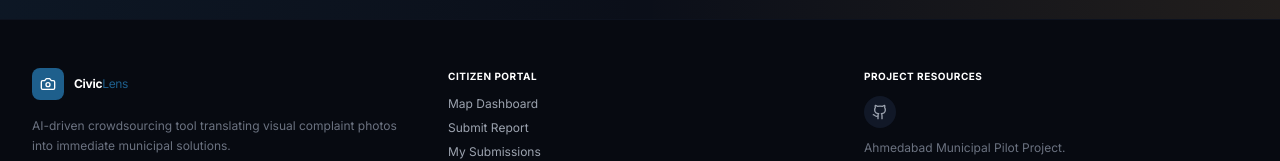
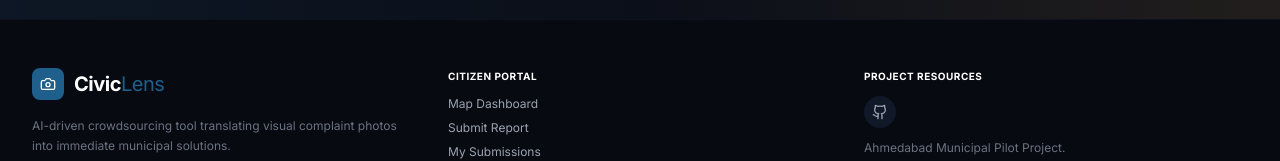
Before and after one commit to Tanish1808/Civic-Lens, a React (Vite) app in the folder civic_lens_frontend/: page / in a window 1280 px wide. Shown: the part 3727-3888 px from the top of the page. Built offline with nearby package versions, Linux system fonts and the light colour scheme.

Commit message:
fix: adjust footer brand logo text size to text-xl for visual alignment

```diff
--- a/civic_lens_frontend/src/features/dashboard/pages/LandingPage.jsx
+++ b/civic_lens_frontend/src/features/dashboard/pages/LandingPage.jsx
@@ -388,7 +388,7 @@ export default function LandingPage() {
               <div className="bg-primary text-white p-2 rounded-card">
                 <Camera className="w-4 h-4" />
               </div>
-              <span className="font-extrabold text-md text-white tracking-tight">
+              <span className="font-extrabold text-xl tracking-tight text-white">
                 Civic<span className="text-primary font-normal">Lens</span>
               </span>
             </div>
```
